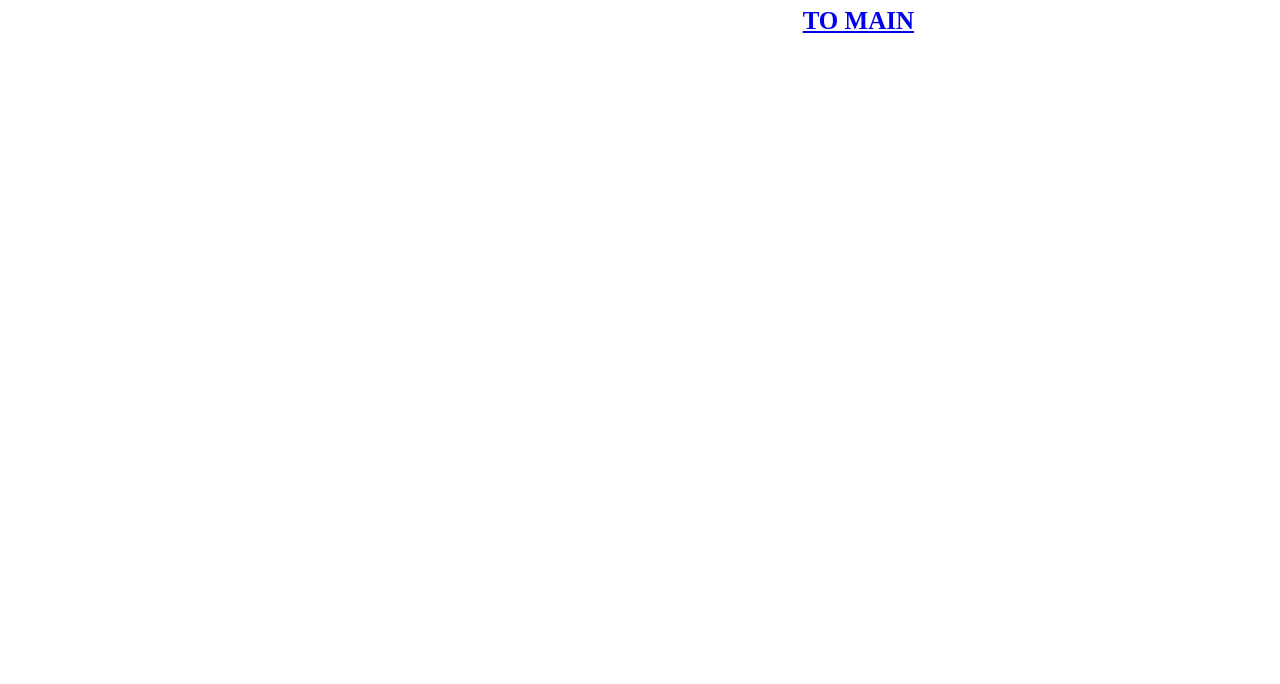
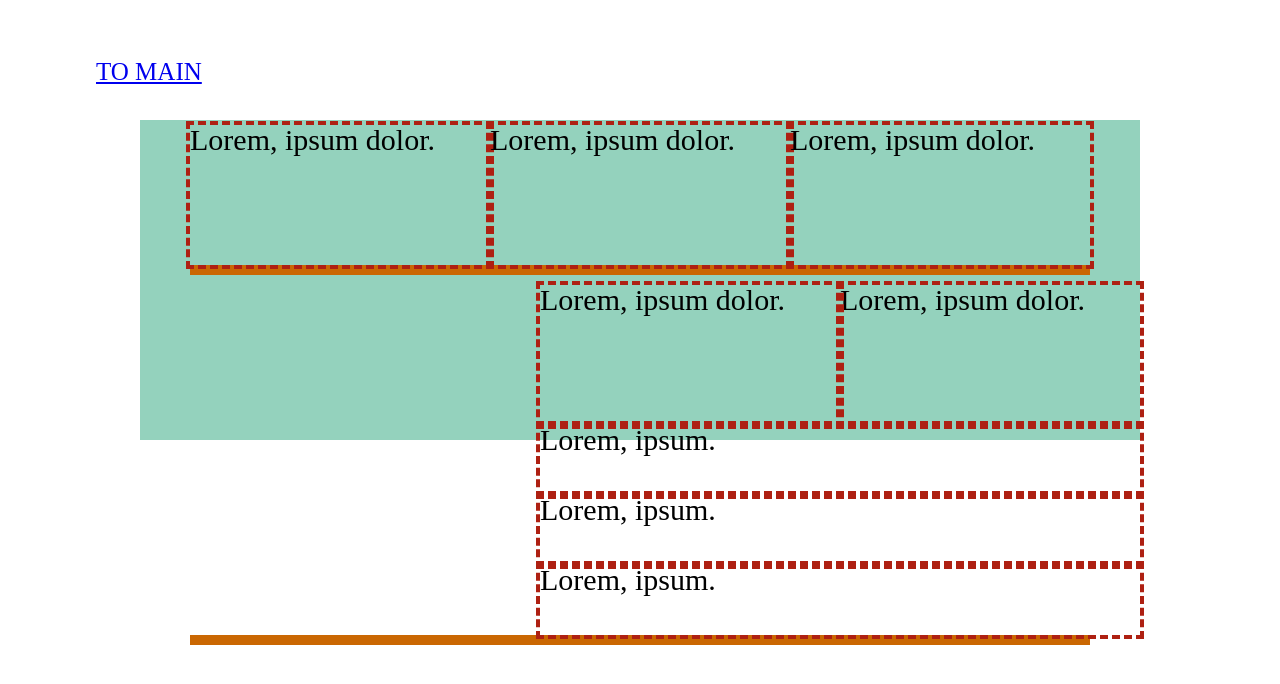
Before and after one commit to Moyshin94/hillelHM, a plain HTML site: page float/index.html in a window 1280 px wide. Drawn offline with Linux system fonts and the light colour scheme.

Commit message:
truing to do float

```diff
--- a/css/style.css
+++ b/css/style.css
@@ -1,4 +1,4 @@
- /* html,
+ html,
       body,
       div,
       span,
@@ -86,8 +86,9 @@
         font: inherit;
         vertical-align: baseline;
       }
-      /* HTML5 display-role reset for older browsers */
-      /* article,
+     /* HTML5 display-role reset for older browsers */
+
+      article,
       aside,
       details,
       figcaption,
@@ -121,7 +122,7 @@
       table {
         border-collapse: collapse;
         border-spacing: 0;
-      }  */
+      }
 * {
   margin: 0;
   padding: 0;
@@ -148,6 +149,11 @@ body h1 {
   text-align: right;
   margin-right: 300px;
   color: var(--color-1);
+}
+
+body h2{
+  margin: 30px;
+  font-size: 60px;
 }
 
 .main-div div{
@@ -193,7 +199,6 @@ body h1 {
   font-size: 130px;
 }
 
-
 .two-a,
 .two-b {
   /* width: 1000px; */
@@ -221,7 +226,6 @@ body h1 {
   width: 1000px;
 }
 
-
 .fore-a,.fore-b,
 .fore-ab,.fore-aaa, .fore-aab
  {display: table-cell;
@@ -246,35 +250,6 @@ body h1 {
   font-size: 29px;
 }
 
-/* .fore-ab,.fore-aaa, .fore-aab{
- font-size: 24px;
-} */
-/* .fore-aaa, .fore-aab {
- font-size: 16px;
-} */
-/* .fore-aab{
-  font-size: 50px;
-}
-
-.fore-aa{
-  font-size: 100px;
-} */
-
-/* .one .two .there .fore {
-  outline: 8px dashed var(--color-91);
-  background-color: var(--color-5);
-}
-
-.one,.two,.there,.fore {
-  outline: 8px dashed var(--color-91);
-  background-color: var(--color-5);
-} */
-
-/* .one,.two,.there,.fore div {
-  outline: 8px dashed var(--color-91);
-  background-color: var(--color-5);
-} */
-
 /* withou table - cell */
 .fore-aa,.fore-aaaa,.fore-aaaa,.two-aa,.two-bb {
   outline: 4px dashed green;
@@ -286,3 +261,69 @@ body h1 {
 .there-b,.there-bb, .one-a{
   outline: 4px dashed rgb(161, 10, 144);
 }
+
+/* page with float */
+.float_page{
+  margin: 0 auto;
+  display: block;
+  max-width: 1000px;
+  height: 600px;
+}
+
+.fl_one{
+  background-color:var(--color-4);
+  padding: 5px 0;
+  max-width: 1000px;
+  height: 150px;
+  padding-left: 50px;
+
+}
+
+.fl_one_a{
+  width: 300px;
+  outline: dashed 4px var(--color-9);
+  font-size: 30px;
+  float: left;
+  height: 140px;
+
+}
+.clr_a{
+  clear: left;
+  height: 10px;
+  background-color:var(--color-7);
+  width: 900px;
+}
+
+
+.fl_two{
+  background-color:var(--color-4);
+  padding: 5px 0;
+  max-width: 1000px;
+  height: 150px;
+  padding-left: 50px;
+}
+.fl_two_a,.fl_two_b{
+  float: right;
+}
+
+.fl_two_a{
+
+  width: 600px;
+  outline: dashed 4px var(--color-9);
+  font-size: 30px;
+  height: 70px;
+}
+
+.fl_two_b{
+  width: 300px;
+  outline: dashed 4px var(--color-9);
+  font-size: 30px;
+  height: 140px;
+}
+
+.clr_b{
+  clear: right;
+  height: 10px;
+  background-color:var(--color-7);
+  width: 900px;
+}
--- a/float/index.html
+++ b/float/index.html
@@ -7,10 +7,26 @@
 </head>
 <body>
   <div>
-    <h1>
+    <h2>
       <a href="../index.html" class="link">to main</a>
-    </h1>
-    <div></div>
+    </h2>
+    <div class="float_page">
+      <div class="fl_one">
+        <div class="fl_one_a">Lorem, ipsum dolor.</div>
+        <div class="fl_one_a">Lorem, ipsum dolor.</div>
+        <div class="fl_one_a">Lorem, ipsum dolor.</div>
+        <div class="clr_a"></div>
+      </div>
+      <div class="fl_two">
+        <div class="fl_two_b">Lorem, ipsum dolor.</div>
+        <div class="fl_two_b">Lorem, ipsum dolor.</div>
+
+        <div class="fl_two_a">Lorem, ipsum.</div>
+        <div class="fl_two_a">Lorem, ipsum.</div>
+        <div class="fl_two_a">Lorem, ipsum.</div>
+        <div class="clr_b"></div>
+      </div>
+    </div>
   </div>
 </body>
 </html>
```
Also changed, not shown: inline-block/index.html (+42 -3 lines).
